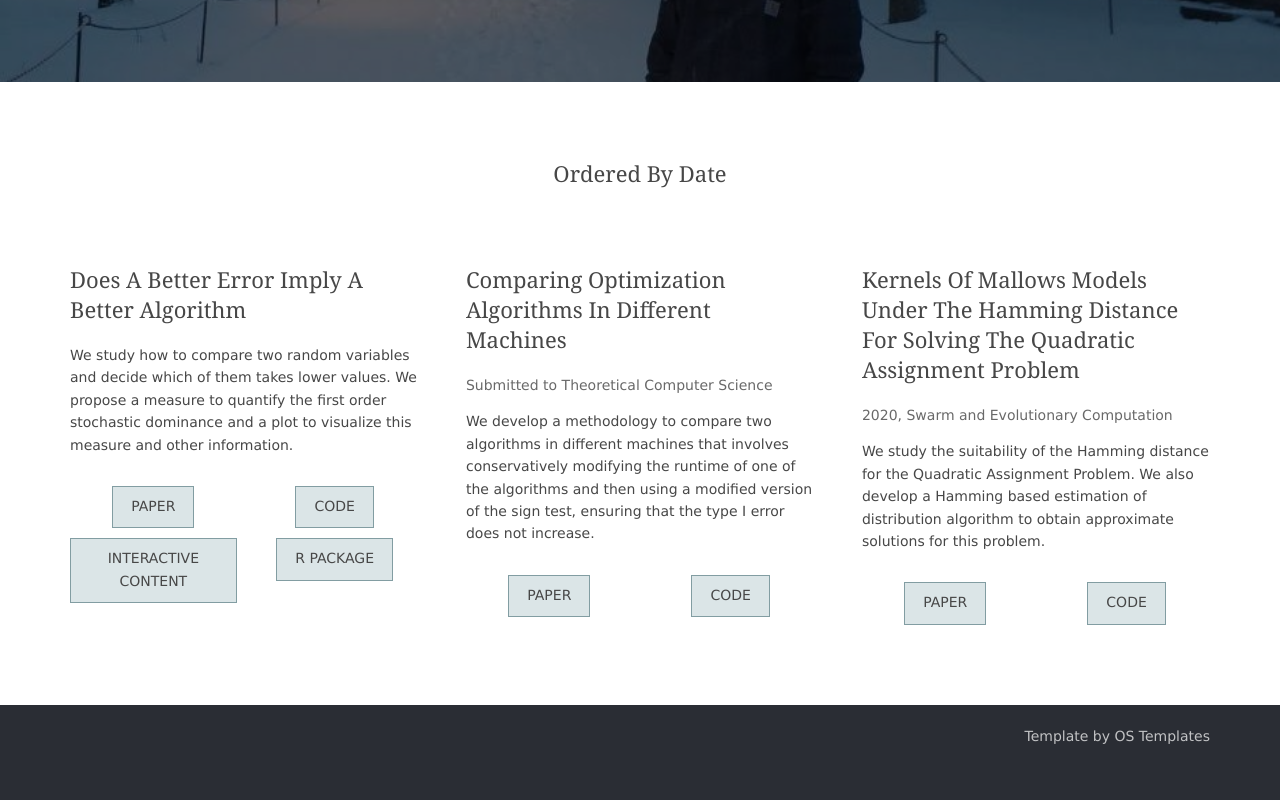
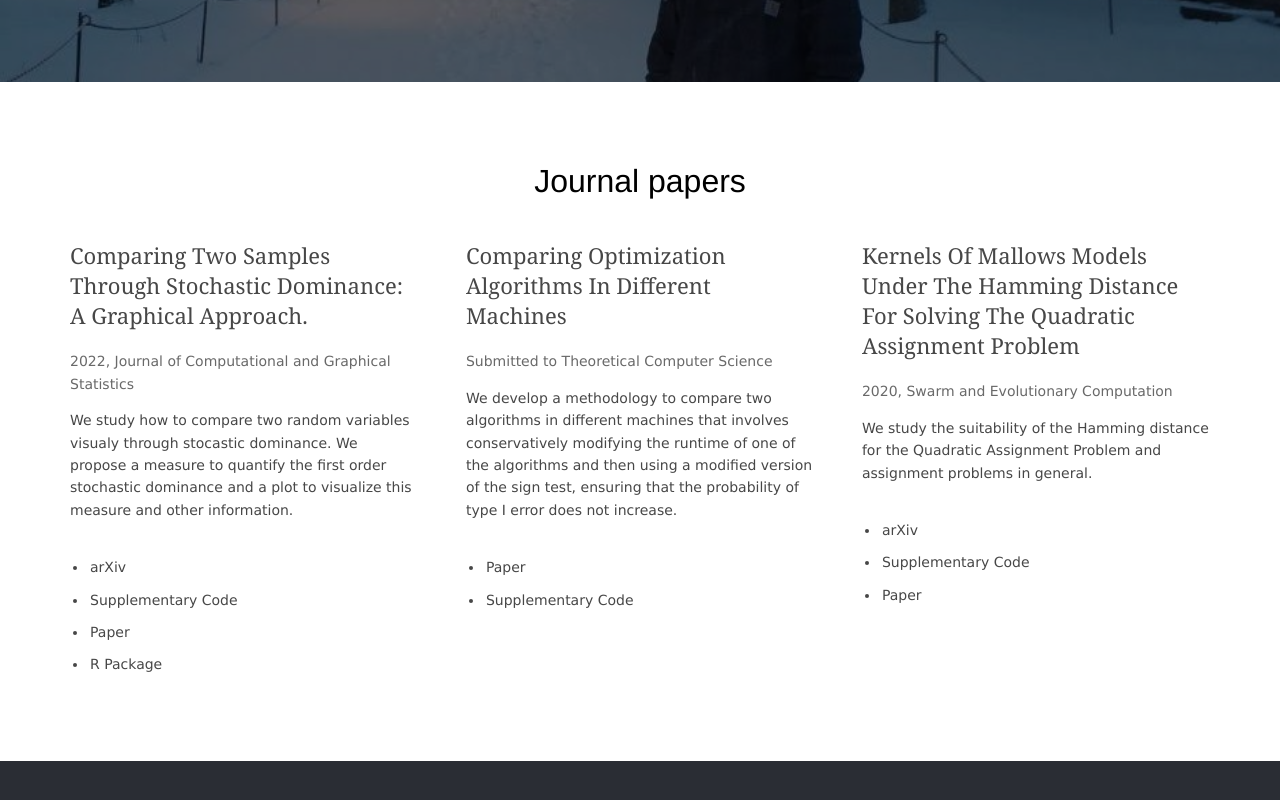
Before and after one commit to EtorArza/EtorArza.github.io, a plain HTML site: page index.html in a window 1280 px wide. Shown: the part 562-1362 px from the top of the page. Before the commit the page ends 1329 px from the top, so only its background shows below. Drawn offline with Linux system fonts and the light colour scheme.

Commit message:
modernize style

```diff
--- a/index.html
+++ b/index.html
@@ -1,14 +1,5 @@
 <!DOCTYPE html>
-<!--
-Template Name: Yeinydd
-Author: <a href="https://www.os-templates.com/">OS Templates</a>
-Author URI: https://www.os-templates.com/
-Copyright: OS-Templates.com
-Licence: Free to use under our free template licence terms
-Licence URI: https://www.os-templates.com/template-terms
--->
 <html lang="">
-<!-- To declare your language - read more here: https://www.w3.org/International/questions/qa-html-language-declarations -->
 <head>
 <title>Etor A.</title>
 <meta charset="utf-8">
@@ -16,92 +7,50 @@ Licence URI: https://www.os-templates.com/template-terms
 <link href="layout/styles/layout.css" rel="stylesheet" type="text/css" media="all">
 </head>
 <body id="top">
-<!-- ################################################################################################ -->
-<!-- ################################################################################################ -->
-<!-- ################################################################################################ -->
 <!-- Top Background Image Wrapper -->
 <div class="bgded overlay" style="background-image:url('images/demo/backgrounds/mainBackground.jpg');">
-  <!-- ################################################################################################ -->
   <div class="wrapper row1">
     <header id="header" class="hoc clear">
-      <!-- ################################################################################################ -->
       <div id="logo" class="fl_left">
         <h1><a href="index.html">Etor A.</a></h1>
       </div>
-      <!-- ################################################################################################ -->
       <nav id="mainav" class="fl_right">
         <ul class="clear">
           <li class="active"><a href="index.html">Home</a></li>
-          <!-- <li><a class="drop" href="#">Dropdown</a>
-            <ul>
-              <li><a href="#">Level 2</a></li>
-              <li><a class="drop" href="#">Level 2 + Drop</a>
-                <ul>
-                  <li><a href="#">Level 3</a></li>
-                  <li><a href="#">Level 3</a></li>
-                  <li><a href="#">Level 3</a></li>
-                </ul>
-              </li>
-              <li><a href="#">Level 2</a></li>
-            </ul>
-          </li>
-          <li><a href="#">Link Text</a></li>
-          <li><a href="#">Link Text</a></li>
-          <li><a href="#">Link Text</a></li>
-          <li><a href="#">Long Link Text</a></li> -->
         </ul>
       </nav>
-      <!-- ################################################################################################ -->
     </header>
   </div>
-  <!-- ################################################################################################ -->
-  <!-- ################################################################################################ -->
-  <!-- ################################################################################################ -->
   <div id="pageintro" class="hoc clear">
-    <!-- ################################################################################################ -->
     <article>
-      <h3 class="heading">Etor Arza's research</h3>
+      <h3 class="heading">Journal papers</h3>
       <footer>
         </footer>
     </article>
-    <!-- ################################################################################################ -->
   </div>
-  <!-- ################################################################################################ -->
 </div>
 <!-- End Top Background Image Wrapper -->
-<!-- ################################################################################################ -->
-<!-- ################################################################################################ -->
-<!-- ################################################################################################ -->
 <div class="wrapper row3">
   <main class="hoc container clear">
     <!-- main body -->
-    <!-- ################################################################################################ -->
     <section id="introblocks">
       <div class="sectiontitle">
-        <h6 class="heading">Ordered by date</h6>
-        <p></p>
+        Journal papers
       </div>
       <ul class="nospace group">
         <li class="one_third first">
           <article><a href="#"></a>
-            <h6 class="heading" style="text-align:left;">Does a better error imply a better algorithm</h6>
-            <p style="text-align:left;">We study how to compare two random variables and decide which of them takes lower values. We propose a measure to quantify the first order stochastic dominance and a plot to visualize this measure and other information.</p>
+            <h6 class="heading" style="text-align:left;">Comparing two samples through stochastic dominance: a graphical approach.</h6>
+            <p style="text-align:left;color:dimgray;">2022, Journal of Computational and Graphical Statistics</p>
+            <p style="text-align:left;">We study how to compare two random variables visualy through stocastic dominance. We propose a measure to quantify the first order stochastic dominance and a plot to visualize this measure and other information.</p>
             <footer>
-              <li class="one_half first">
-                <a class="btn" href="#">PAPER</a>
-              </li>
-              <li class="one_half">
-                <a class="btn" href="https://github.com/EtorArza/SupplementaryPaperRVCompare">CODE</a>
-              </li>
-            </footer>
-            <br>
-            <footer>
-              <li class="one_half first">
-                <a class="btn" href="pages/2021-interactive-comparing-RV.html">INTERACTIVE CONTENT</a>
-              </li>
-              <li class="one_half">
-                <a class="btn" href="https://github.com/EtorArza/RVCompare">R Package</a>
-              </li>
+              <ul class="btn-list">
+                <li><a class="btn" href="https://arxiv.org/abs/2203.07889">arXiv</a></li>
+                <li><a class="btn" href="https://github.com/EtorArza/SupplementaryPaperRVCompare">Supplementary Code</a></li>
+                <li><a class="btn" href="https://www.tandfonline.com/doi/full/10.1080/10618600.2022.2084405">Paper</a></li>
+                <li><a class="btn" href="https://github.com/EtorArza/RVCompare">R Package</a></li>
+                <!-- <li><a class="btn" href="pages/2021-interactive-comparing-RV.html">Interactive content</a></li> -->
+              </ul>
             </footer>
           </article>
         </li>
@@ -110,14 +59,12 @@ Licence URI: https://www.os-templates.com/template-terms
             <h6 class="heading" style="text-align:left;">Comparing optimization algorithms in different machines</h6>
             <p style="text-align:left;color:dimgray;">Submitted to Theoretical Computer Science</p>
 
-            <p style="text-align:left;">We develop a methodology to compare two algorithms in different machines that involves conservatively modifying the runtime of one of the algorithms and then using a modified version of the sign test, ensuring that the type I error does not increase.</p>
+            <p style="text-align:left;">We develop a methodology to compare two algorithms in different machines that involves conservatively modifying the runtime of one of the algorithms and then using a modified version of the sign test, ensuring that the probability of type I error does not increase.</p>
             <footer>
-              <li class="one_half first">
-                <a class="btn" href="https://bird.bcamath.org/bitstream/handle/20.500.11824/1264/main.pdf?sequence=1&isAllowed=y">PAPER</a>
-              </li>
-              <li class="one_half">
-                <a class="btn" href="https://github.com/EtorArza/RTDHW">CODE</a>
-              </li>
+              <ul class="btn-list">
+                <li><a class="btn" href="https://bird.bcamath.org/bitstream/handle/20.500.11824/1264/main.pdf?sequence=1&isAllowed=y">Paper</a></li>
+                <li><a class="btn" href="https://github.com/EtorArza/RTDHW">Supplementary Code</a></li>
+              </ul>
           </footer>
           </article>
         </li>
@@ -125,32 +72,24 @@ Licence URI: https://www.os-templates.com/template-terms
           <article><a href="#"></a>
             <h6 class="heading" style="text-align:left;">Kernels of Mallows Models under the Hamming Distance for solving the Quadratic Assignment Problem</h6>
             <p style="text-align:left;color:dimgray;">2020, Swarm and Evolutionary Computation</p>
-            <p style="text-align:left;">We study the suitability of the Hamming distance for the Quadratic Assignment Problem. We also develop a Hamming based estimation of distribution algorithm to obtain approximate solutions for this problem.</p>
+            <p style="text-align:left;">We study the suitability of the Hamming distance for the Quadratic Assignment Problem and assignment problems in general.</p>
             <footer>
-              <li class="one_half first">
-                <a class="btn" href="https://arxiv.org/abs/1910.08800">PAPER</a>
-              </li>
-              <li class="one_half">
-                <a class="btn" href="https://github.com/EtorArza/SupplementaryKMMHamming">CODE</a>
-              </li>
+              <ul class="btn-list">
+                <li><a class="btn" href="https://arxiv.org/abs/1910.08800">arXiv</a></li>
+                <li><a class="btn" href="https://github.com/EtorArza/SupplementaryKMMHamming">Supplementary Code</a></li>
+                <li><a class="btn" href="https://doi.org/10.1016/j.swevo.2020.100740">Paper</a></li>
+              </ul>
           </footer>
           </article>
         </li>
       </ul>
     </section>
-    <!-- ################################################################################################ -->
     <!-- / main body -->
     <div class="clear"></div>
   </main>
 </div>
-<!-- ################################################################################################ -->
-<!-- ################################################################################################ -->
-<!-- ################################################################################################ -->
 <div class="wrapper row5">
   <div id="copyright" class="hoc clear">
-    <!-- ################################################################################################ -->
-    <p class="fl_right">Template by <a target="_blank" href="https://www.os-templates.com/" title="Free Website Templates">OS Templates</a></p>
-    <!-- ################################################################################################ -->
   </div>
 </div>
 
--- a/layout/styles/framework.css
+++ b/layout/styles/framework.css
@@ -33,7 +33,6 @@ html, body{margin:0; padding:0; font-size:14px; line-height:1.6em;}
 .bgded{background-position:top center; background-repeat:no-repeat; background-size:cover;}
 .circle{border-radius:50%; background-clip:padding-box;}
 
-.btn{display:inline-block; padding:8px 18px 10px; text-transform:uppercase; border:1px solid;}
 
 .clear, .group{display:block;}
 .clear::before, .clear::after, .group::before, .group::after{display:table; content:"";}
--- a/layout/styles/layout.css
+++ b/layout/styles/layout.css
@@ -52,11 +52,31 @@ File: Layout CSS
 /* Content */
 .container .content{}
 
-.sectiontitle{display:block; max-width:55%; margin:0 auto 80px; text-align:center;}
-.sectiontitle .heading{margin:0; padding:0; line-height:1;}
+.sectiontitle {
+	display: block;
+	max-width: 55%;
+	margin: 0 auto 40px;
+	text-align: center;
+	background: none;
+	color: #000000;
+	font-family: "Helvetica Neue", Helvetica, Arial, sans-serif;
+	font-size: 32px;
+	font-weight: normal;
+	line-height: 1.2;
+  }
 
+.sectiontitle .heading{
+margin: 0;
+padding: 0;
+line-height: 1.2;
+font-size: 2.5em;
+font-family: 'Helvetica', sans-serif;
+font-weight: bold;
+letter-spacing: 2px;
+color: #333;
+}
 #introblocks{}
-#introblocks ul{text-align:center;}
+#introblocks ul{text-align:left;}
 #introblocks ul li{}
 #introblocks ul li article{}
 #introblocks ul li article i{margin-bottom:30px; font-size:42px}
@@ -282,7 +302,7 @@ td{border-width:0 1px;}
 .faico{margin:0; padding:0; list-style:none;}
 .faico li{display:inline-block; margin:8px 5px 0 0; padding:0; line-height:normal;}
 .faico li:last-child{margin-right:0;}
-.faico a{display:inline-block; width:36px; height:36px; line-height:36px; font-size:18px; text-align:center;}
+.faico a{display:inline-block; width:36px; height:36px; line-height:36px; font-size:18px; text-align:left;}
 
 .faico a{color:#474747; background-color:#DBE5E7;}
 .faico a:hover{color:#FFFFFF;}
@@ -316,8 +336,28 @@ input:focus, textarea:focus, *:required:focus{border-color:#829DA2;}
 .overlay.light{color:#474747;}
 .overlay.light::after{background-color:rgba(255,255,255,.7);}
 
-.btn, .btn.inverse:hover{color:#474747; background-color:#DBE5E7; border-color:#829DA2;}
-.btn:hover, .btn.inverse{color:inherit; background-color:transparent; border-color:inherit;}
+.btn-list {
+	list-style: disc;
+    padding-left: 18px;
+	margin: 0;
+  }
+
+  .btn-list li {
+    margin-bottom: 0px;
+  }
+
+  .btn {
+    display: inline-block;
+    padding: 5px 2px;
+    border: 0px solid #829DA2;
+    color: #474747;
+    background-color: transparent;
+  }
+
+  .btn:hover {
+    color: #fff;
+    background-color: #829DA2;
+  }
 
 .imgover:hover::before{background:rgba(130,157,162,.5);/* #829DA2 */}
 .imgover, .imgover:hover::after{color:#FFFFFF;}
@@ -461,7 +501,7 @@ table a, #comments a{background-color:inherit;}
 
 	#latest article{max-width:348px;}
 
-	.cta > :first-child{margin-top:0; text-align:center;}
+	.cta > :first-child{margin-top:0; text-align:left;}
 	.cta footer a{display:inline-block;}
 
 	#footer{padding-bottom:50px;}/* Not required, just looks a little better */
```
